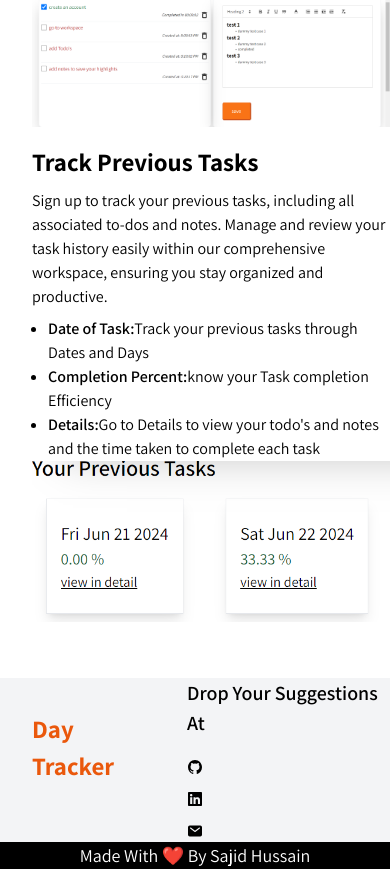
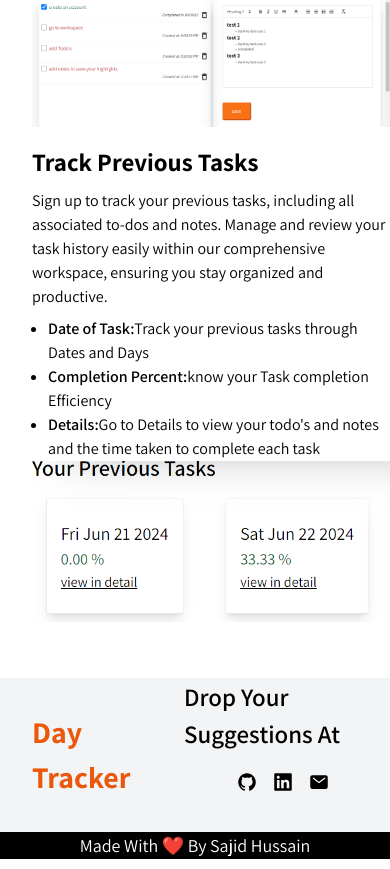
Before and after one commit to Sajidsk7952/dayTracker, a React (Vite) app: page / in a window 390 px wide. Shown: the part 2060-2929 px from the top of the page. Built offline with nearby package versions, Linux system fonts and the light colour scheme; no server answers.

Commit message:
managed errors for tasks

```diff
--- /dev/null
+++ b/src/components/ErrorModal.jsx
@@ -0,0 +1,32 @@
+// ErrorModal.js
+import React from "react";
+import { useNavigate } from "react-router-dom";
+
+const ErrorModal = ({ isOpen, onClose, errorMessage }) => {
+  const navigate = useNavigate();
+  if (!isOpen) return null;
+
+  return (
+    <div className="fixed inset-0 flex items-center justify-center z-[50]">
+      <div className="bg-white p-6 rounded shadow-lg z-10">
+        <h2 className="text-2xl font-semibold mb-4">Error</h2>
+        <p>{errorMessage}</p>
+        <button
+          className="mt-4 px-4 py-2 bg-red-600 text-white rounded"
+          onClick={() => {
+            navigate("/");
+            onClose();
+          }}
+        >
+          Go To Home
+        </button>
+      </div>
+      <div
+        className="fixed inset-0 bg-black opacity-50"
+        onClick={onClose}
+      ></div>
+    </div>
+  );
+};
+
+export default ErrorModal;
--- a/src/components/Footer.jsx
+++ b/src/components/Footer.jsx
@@ -9,30 +9,40 @@ const Footer = () => {
       <div className="flex items-start justify-around">
         <div className="m-8">
           {/* <img src={logo2} alt="logo" className="w-[100px] h-[100px]" /> */}
-          <h1 className="text-[25px] font-bold text-orange-600">Day Tracker</h1>
-          <p className="hidden sm:block text-[18px] font-normal">Track your daily tasks and make a notes and track them tommorow</p>
-          <p className="hidden sm:block text-[18px] font-normal">your suggestions are most valuable to me as a developer</p>
+          <h1 className="text-[30px] font-bold text-orange-600">Day Tracker</h1>
+          <p className="hidden sm:block text-[20px] font-semibold tracking-wide">
+            Track your daily tasks and make a notes and track them tommorow
+          </p>
+          <p className="hidden sm:block text-[18px] font-normal">
+            your suggestions are most valuable to me as a developer
+          </p>
         </div>
         <div className="">
-          <h1 className="capitalize font-semibold text-[20px] sm:text-[25px]">
+          <h1 className="capitalize font-semibold text-[25px] sm:text-[25px]">
             Drop your suggestions at
           </h1>
-          <div className="flex flex-col items-baseline justify-center gap-2 mt-4">
+          <div className="flex  sm:flex-col items-baseline justify-center gap-2 mt-4">
             <a href="https://github.com/Sajidsk7952" target="blank">
-              <IoLogoGithub className="inline text-[16px] sm:text-[20px] mr-2" />
+              <IoLogoGithub className="inline text-[20px] mr-2" />
               <span className="hidden sm:inline underline text-[16px] sm:text-[18px] text-slate-700">
                 Github
               </span>
             </a>
-            <a href="https://www.linkedin.com/in/sajid-hussain-shaik-185554235/" target="blank">
-              <FaLinkedin className="inline text-[16px] sm:text-[20px] mr-2" />
+            <a
+              href="https://www.linkedin.com/in/sajid-hussain-shaik-185554235/"
+              target="blank"
+            >
+              <FaLinkedin className="inline text-[20px] mr-2" />
               <span className="hidden sm:inline underline text-[16px] sm:text-[18px] text-slate-700">
                 Linded In
               </span>
             </a>
-            <a href="mailto:sksajidhussain2003@gmail.com" target="blank"><IoMail className="inline text-[16px] sm:text-[20px] mr-2" /><span className="hidden sm:inline underline text-[16px] sm:text-[18px] text-slate-700">
+            <a href="mailto:sksajidhussain2003@gmail.com" target="blank">
+              <IoMail className="inline text-[20px] mr-2" />
+              <span className="hidden sm:inline underline text-[16px] sm:text-[18px] text-slate-700">
                 Mail me
-              </span></a>
+              </span>
+            </a>
           </div>
         </div>
       </div>
--- a/src/components/workspace/Task.jsx
+++ b/src/components/workspace/Task.jsx
@@ -2,34 +2,45 @@ import React, { useEffect, useState } from "react";
 import firestoreService from "../../firebase/firestoreService";
 import { useSelector } from "react-redux";
 import Modal from "./Modal";
+import ErrorModal from "../ErrorModal"; // Import ErrorModal component
 import { GrExpand } from "react-icons/gr";
 
-const getHead=(id) => {
+const getHead = (id) => {
   const arr = id.split(" ");
-  const month = ["Jan","Feb","Mar","Apr","May","Jun","Jul","Aug","Sep","Oct","Nov","Dec"];
+  const month = [
+    "Jan", "Feb", "Mar", "Apr", "May", "Jun",
+    "Jul", "Aug", "Sep", "Oct", "Nov", "Dec"
+  ];
   const monthStr = month[arr[0]];
   return monthStr + " " + arr[1] + " " + arr[2];
-}
+};
+
 const Task = () => {
   const user = useSelector((state) => state.auth);
   const [isOpen, setOpen] = useState(false);
   const [currTask, setCurrTask] = useState(null);
-  // console.log(user);
+  const [error, setError] = useState(null);
+  const [isErrorOpen, setIsErrorOpen] = useState(false); // State to handle error modal
   const uid = user.userData.uid;
-  // console.log(uid);
   const [taskArr, setTasksArr] = useState([]);
+
   useEffect(() => {
     const getTasks = async () => {
-      const tasks = await firestoreService.getTasks(uid);
-      // console.log(tasks);
-      if (tasks) {
-        setTasksArr(tasks);
+      try {
+        const tasks = await firestoreService.getTasks(uid);
+        if (tasks) {
+          setTasksArr(tasks);
+        }
+      } catch (error) {
+        console.log(error.message);
+        setError(error.message);
+        setIsErrorOpen(true); // Show error modal
       }
     };
     getTasks();
   }, [uid]);
-  //   console.log(taskArr);
-  function getCompleted(task) {
+
+  const getCompleted = (task) => {
     let noOfCompleted = 0;
     for (let i = 0; i < task.length; i++) {
       const todo = task[i];
@@ -39,17 +50,23 @@ const Task = () => {
     }
     const percent = (noOfCompleted * 100) / task.length;
     return percent.toFixed(2);
-  }
+  };
+
   const handleClose = () => {
     setOpen(false);
     setCurrTask(null);
   };
+
   const handleOpen = (task) => {
     setOpen(true);
-    // console.log(isOpen)
     setCurrTask(task);
   };
-  // console.log(taskArr)
+
+  const handleErrorClose = () => {
+    setIsErrorOpen(false);
+    setError(null);
+  };
+
   return (
     <section className="mb-8 mt-6">
       <h1 className="text-[35px] text-center font-semibold capitalize">
@@ -57,11 +74,13 @@ const Task = () => {
       </h1>
       <div className="flex justify-center items-start flex-wrap gap-4">
         {taskArr?.length > 0 ? (
-          taskArr?.map((task, index) => (
+          taskArr.map((task, index) => (
             <div key={index} className="border shadow-lg m-4 w-[300px]">
               <div className="mx-4 my-6">
                 <div className="flex justify-around gap-4">
-                  <h2 className="text-[20px] font-semibold">{getHead(task.id)}</h2>
+                  <h2 className="text-[20px] font-semibold">
+                    {getHead(task.id)}
+                  </h2>
                   <p className="text-[18px] text-green-800">
                     {getCompleted(task.todos)} %
                   </p>
@@ -82,22 +101,23 @@ const Task = () => {
                     </li>
                   ))}
                 </ul>
-                {/* <p
-                  className="underline cursor-pointer"
-                  onClick={() => handleOpen(task)}
-                >
-                  view in detail
-                </p> */}
               </div>
-              {isOpen && (
-                <Modal isOpen={isOpen} onClose={handleClose} task={currTask} />
-              )}
             </div>
           ))
         ) : (
           <div>Start your productivity from today</div>
         )}
       </div>
+      {isOpen && (
+        <Modal isOpen={isOpen} onClose={handleClose} task={currTask} />
+      )}
+      {isErrorOpen && (
+        <ErrorModal
+          isOpen={isErrorOpen}
+          onClose={handleErrorClose}
+          errorMessage={error}
+        />
+      )}
     </section>
   );
 };
--- a/src/firebase/firestoreService.js
+++ b/src/firebase/firestoreService.js
@@ -69,7 +69,7 @@ class Firestore {
       //   console.log(taskArr);
       return taskArr;
     } catch (error) {
-      return error.message;
+      throw new Error("Server Problem!! Try again after some time");
     }
   }
 }
```
